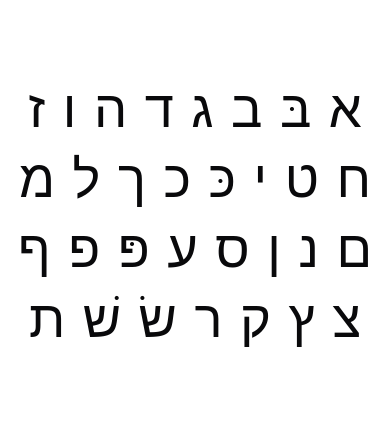
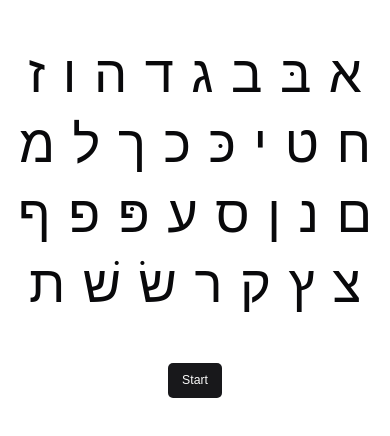
Before and after one commit to marcos-venicius/alef-tav, a Next.js app: page / in a window 390 px wide. Shown: the part 208-644 px from the top of the page. Built offline with nearby package versions, Linux system fonts and the light colour scheme; a web font is replaced by a local one.

Commit message:
improvements to mobile version

```diff
--- a/src/app/page.tsx
+++ b/src/app/page.tsx
@@ -1,30 +1,41 @@
-'use client';
+'use client'
 
 import { useState } from 'react'
 import { letters } from '~/letters'
 import { cn } from '~/lib/utils'
 import { Frank_Ruhl_Libre } from 'next/font/google'
-import Link from 'next/link';
+import { LinkSlot } from '~/components/link-slot'
+import Link from 'next/link'
+import { Button } from '~/components/ui/button'
+import { useIsMobile } from '~/hooks/is-mobile'
 
 const frank = Frank_Ruhl_Libre({
   subsets: ['hebrew']
 })
 
 export default function Home() {
+  const isMobile = useIsMobile()
+
   const [hovering, setHovering] = useState(false)
+
+  function handleHovering(state: boolean) {
+    if (state && isMobile) return
+
+    setHovering(state)
+  }
 
   return (
     <main
       className={cn(
-        'w-full h-full bg-white flex items-center justify-center transition-all',
+        'w-full h-full bg-white flex flex-col items-center justify-center transition-all',
         hovering && 'bg-black/50'
       )}>
-      <Link href="/play">
+      <LinkSlot href='/play' asSlot={isMobile}>
         <section
           dir='rtl'
           className='p-5 max-w-5xl flex flex-wrap justify-center items-center gap-5 cursor-pointer'
-          onMouseEnter={setHovering.bind(null, true)}
-          onMouseLeave={setHovering.bind(null, false)}>
+          onMouseEnter={handleHovering.bind(null, true)}
+          onMouseLeave={handleHovering.bind(null, false)}>
           {letters.map(letter => (
             <p
               key={letter.letter}
@@ -37,7 +48,13 @@ export default function Home() {
             </p>
           ))}
         </section>
-      </Link>
+      </LinkSlot>
+
+      {isMobile && (
+        <Link href='/play' className='block mt-10'>
+          <Button>Start</Button>
+        </Link>
+      )}
 
       <p
         className={cn(
--- a/src/app/play/page.tsx
+++ b/src/app/play/page.tsx
@@ -2,10 +2,12 @@
 
 import { Frank_Ruhl_Libre } from 'next/font/google'
 import { useRouter } from 'next/navigation'
-import { useCallback, useEffect, useMemo, useState } from 'react'
+import { useCallback, useEffect, useMemo, useRef, useState } from 'react'
 import { toast } from 'sonner'
+import { ProgressBar } from '~/components/progress-bar'
 import { Tooltip } from '~/components/tooltip'
 import { Button } from '~/components/ui/button'
+import { useIsMobile } from '~/hooks/is-mobile'
 import { LetterDefinition, getLettersShuffled } from '~/letters'
 import { cn, shuffleArray } from '~/lib/utils'
 
@@ -21,6 +23,9 @@ export default function Play() {
   const alphabet = useMemo(() => getLettersShuffled(), [])
 
   const router = useRouter()
+  const isMobile = useIsMobile()
+
+  const progressBar = useRef<ProgressBar>(null)
 
   const currentLetter = alphabet[currentLetterIndex]
 
@@ -41,6 +46,10 @@ export default function Play() {
 
         toast.error('Wrong answer')
         return
+      }
+
+      if (progressBar.current) {
+        progressBar.current.updateCurrent(state => state + 1)
       }
 
       if (!errors.has(letterIndex)) {
@@ -89,6 +98,8 @@ export default function Play() {
   }, [currentLetterIndex, alphabet])
 
   useEffect(() => {
+    if (isMobile) return
+
     const keys = new Array(options.length).fill(0).map((_, i) => i + 1)
 
     function handleEvent(event: KeyboardEvent) {
@@ -106,10 +117,12 @@ export default function Play() {
     return () => {
       window.removeEventListener('keydown', handleEvent)
     }
-  }, [options, submit])
+  }, [options, isMobile, submit])
 
   return (
     <main className='w-full h-full flex items-center justify-center'>
+      <ProgressBar ref={progressBar} max={alphabet.length} current={0} />
+
       <div className='flex flex-col items-center'>
         <Tooltip hint={currentLetter.song}>
           <h1 className={cn(hebrewFont.className, 'text-6xl select-none pointer-events-none')}>
@@ -124,7 +137,11 @@ export default function Play() {
             <Button key={option.letter} variant='secondary' onClick={submit.bind(null, option)} className='relative'>
               {option.name}
 
-              <span className='absolute text-xs text-zinc-500 -bottom-2 -right-1 pointer-events-none'>{index + 1}</span>
+              {!isMobile && (
+                <span className='absolute text-xs text-zinc-500 -bottom-2 -right-1 pointer-events-none'>
+                  {index + 1}
+                </span>
+              )}
             </Button>
           ))}
         </div>
--- /dev/null
+++ b/src/components/link-slot/index.tsx
@@ -0,0 +1,12 @@
+import Link, { LinkProps } from 'next/link'
+
+type Props = LinkProps & {
+  asSlot?: boolean
+  children: React.ReactNode
+}
+
+export function LinkSlot({ asSlot, ...props }: Props) {
+  if (asSlot) return props.children
+
+  return <Link {...props}>{props.children}</Link>
+}
--- /dev/null
+++ b/src/components/progress-bar/index.tsx
@@ -0,0 +1,37 @@
+import React, { useImperativeHandle, useState } from 'react'
+
+type Props = {
+  max: number
+  current: number
+}
+
+export type ProgressBar = {
+  updateCurrent(current: (actual: number) => number): void
+}
+
+export const ProgressBar = React.forwardRef<ProgressBar, Props>(function Component(props, ref) {
+  const [current, setCurrent] = useState(props.current)
+
+  const width = (100 * current) / props.max
+
+  useImperativeHandle(
+    ref,
+    () => ({
+      updateCurrent(newCurrent) {
+        setCurrent(state => newCurrent(state))
+      }
+    }),
+    []
+  )
+
+  return (
+    <div className='fixed top-0 left-0 right-0 w-screen h-5 bg-slate-100'>
+      <div
+        className='h-5 bg-blue-600 transition-all'
+        style={{
+          width: `${width}%`
+        }}
+      />
+    </div>
+  )
+})
--- /dev/null
+++ b/src/hooks/is-mobile/index.ts
@@ -0,0 +1,17 @@
+'use client'
+
+import { useEffect, useState } from 'react'
+
+export function useIsMobile() {
+  const [isMobile, setIsMobile] = useState(false)
+
+  useEffect(() => {
+    setIsMobile(
+      (/Android|webOS|iPhone|iPad|iPod|BlackBerry|IEMobile|Opera Mini/i.test(window?.navigator?.userAgent || '') &&
+        window.screen.width < 768) ||
+        window.screen.height < 768
+    )
+  }, [])
+
+  return isMobile
+}
```
